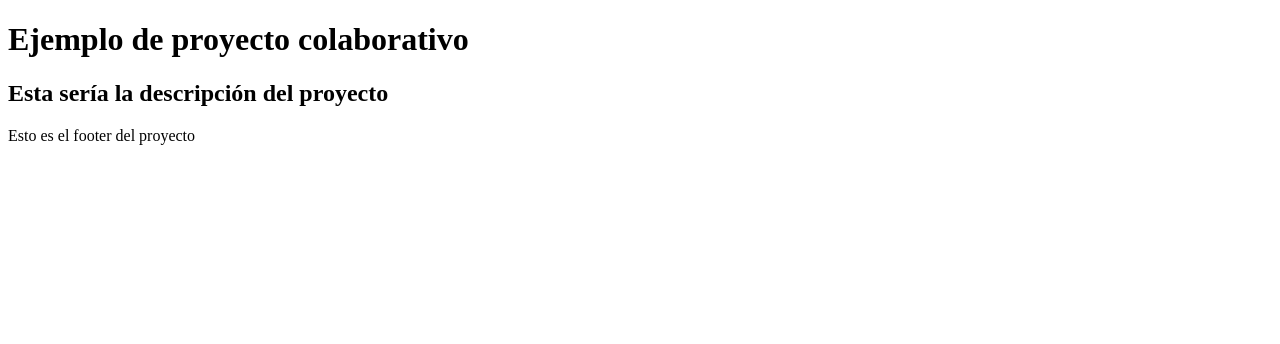
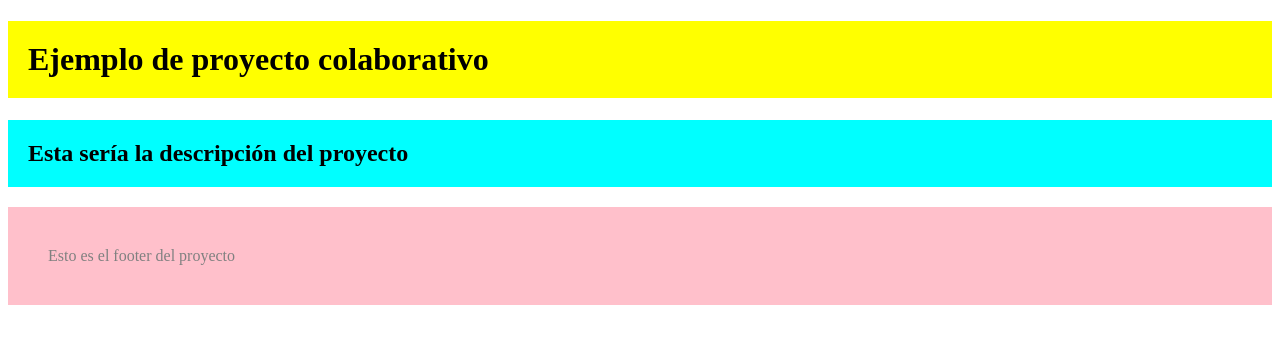
Before and after one commit to DamianAARR/proyecto1-copy, a plain HTML site: page index.html in a window 1280 px wide. Drawn offline with Linux system fonts and the light colour scheme.

Commit message:
Añadiendo estilos al archivo index.html

```diff
--- a/index.html
+++ b/index.html
@@ -4,6 +4,7 @@
     <meta charset="UTF-8">
     <meta name="viewport" content="width=device-width, initial-scale=1.0">
     <title>Ejemplo html</title>
+    <link rel="stylesheet" href="styles.css" >
 </head>
 <body>
     <header>
--- /dev/null
+++ b/styles.css
@@ -0,0 +1,19 @@
+h1 {
+    color: black;
+    background-color: yellow;
+    outline: blue 1px;
+    padding: 20px;
+}
+
+h2 {
+    color: black;
+    background-color: cyan;
+    outline: green 1px;
+    padding: 20px;
+}
+
+p{
+    color: grey;
+    background-color: pink;
+    padding: 40px;
+}
```
